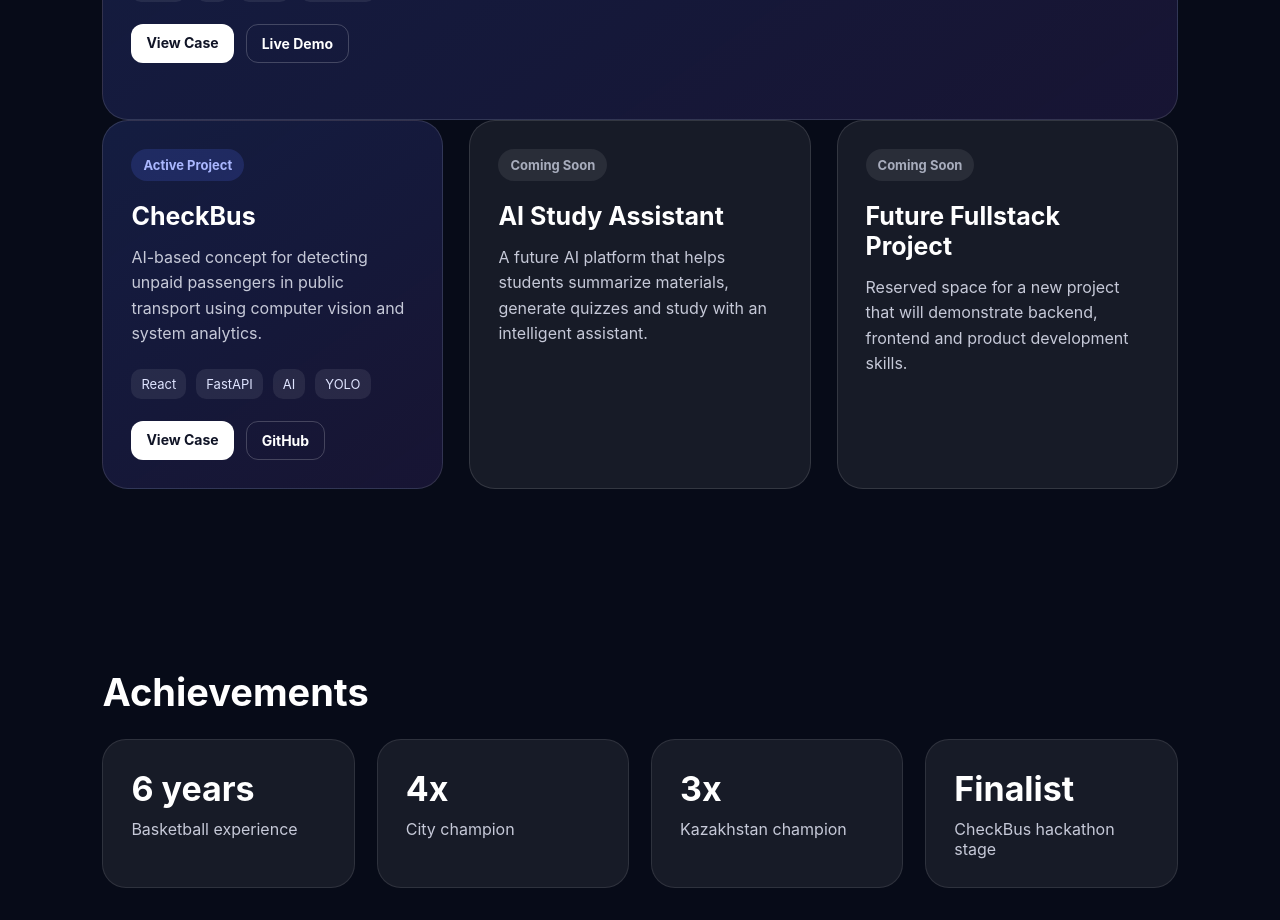
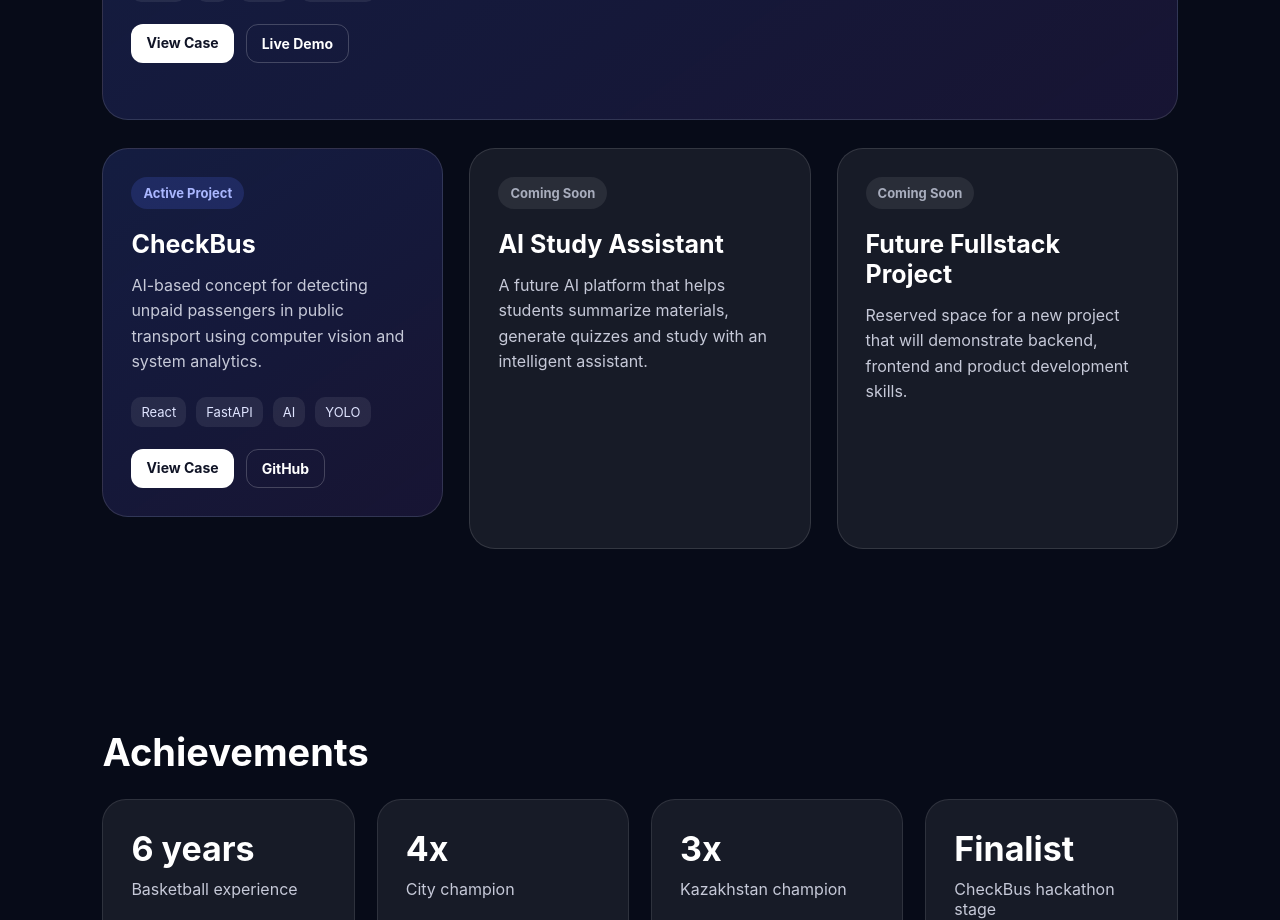
Before and after one commit to AndreyPetin19/PORTFOLIO, a React (Vite) app: page / in a window 1280 px wide. Shown: the part 2200-3120 px from the top of the page. Built offline with nearby package versions, Linux system fonts and the light colour scheme.

Commit message:
add margin

```diff
--- a/src/index.css
+++ b/src/index.css
@@ -592,3 +592,10 @@ a {
     grid-template-columns: 1fr;
   }
 }
+.projects-grid {
+  margin-top: 28px;
+}
+
+.project-card:first-child {
+  margin-bottom: 32px;
+}
```
